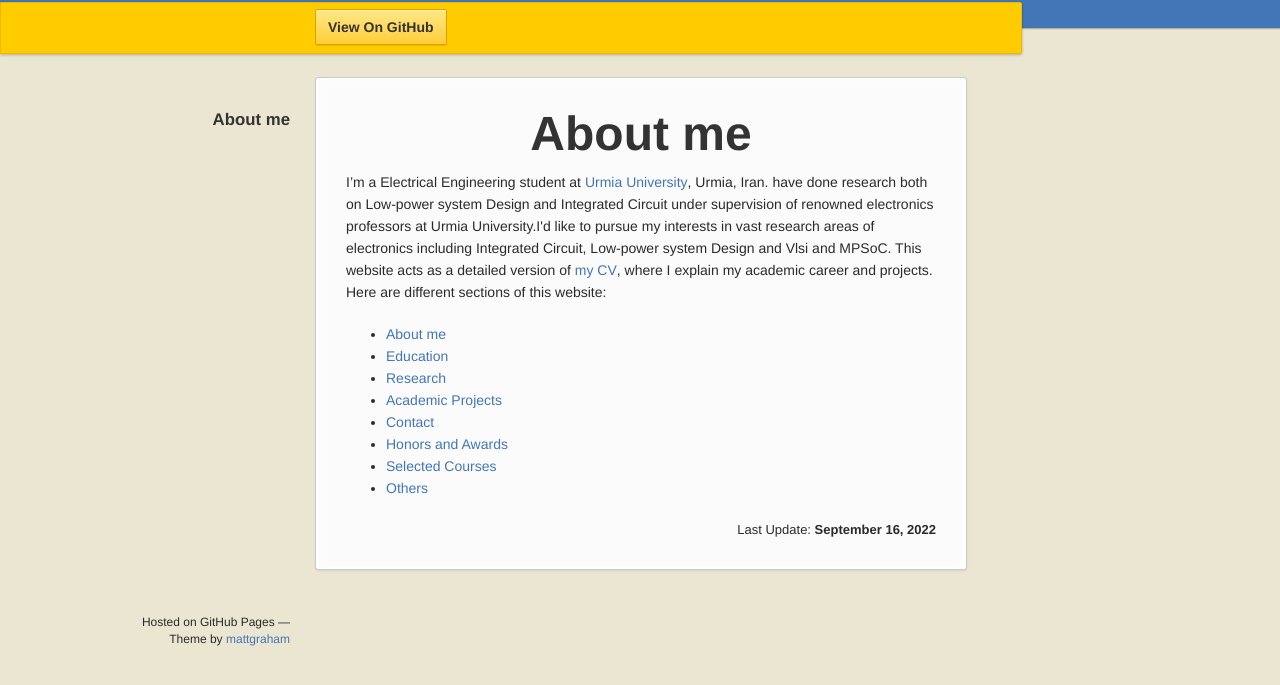
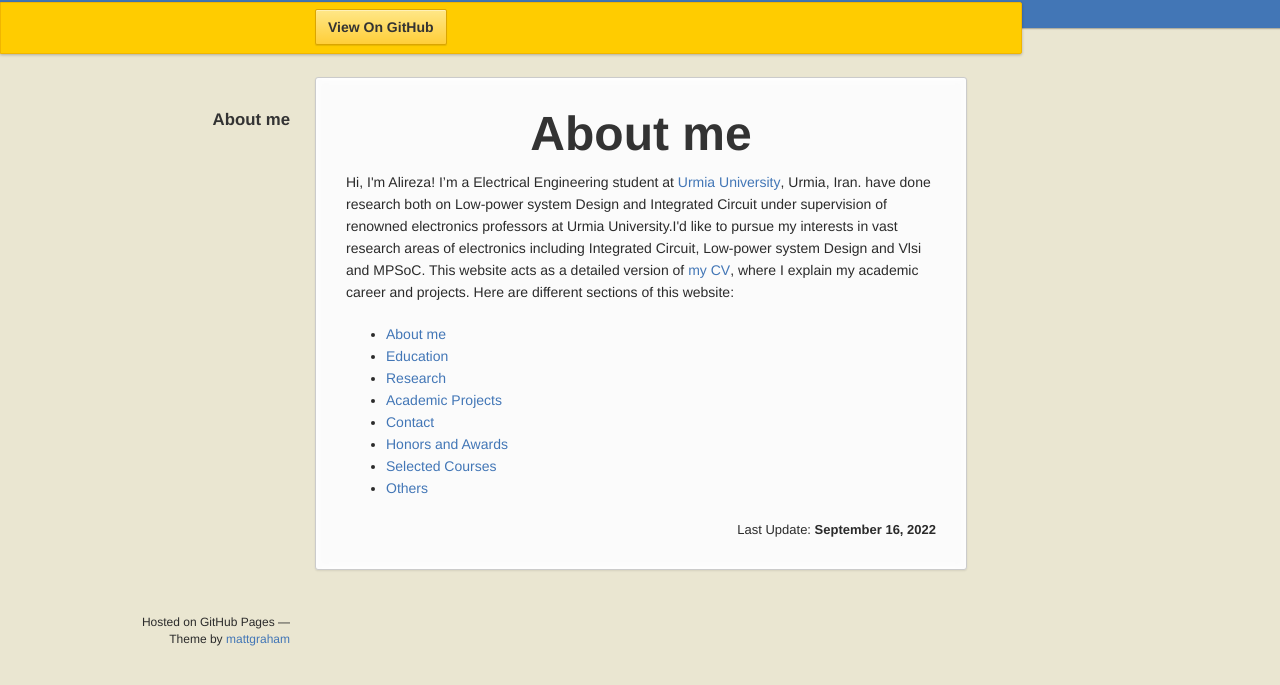
Before and after one commit to AlirezaAlivand/alirezaalivandgithub.io-, a plain HTML site: page index.html in a window 1280 px wide. Shown: the part 113-798 px from the top of the page. Drawn offline with nearby package versions, Linux system fonts and the light colour scheme; a script that the page names is missing; a web font is replaced by a local one.

Commit message:
Update index.html

```diff
--- a/index.html
+++ b/index.html
@@ -63,7 +63,7 @@
       <h1 id="about-me"><font size="10"><center>About me</center></font></h1>
 
 <p>
-    I’m a Electrical Engineering student at <a href="https://www.urmia.ac.ir/">Urmia University</a>, Urmia, Iran.
+    Hi, I'm Alireza! I’m a Electrical Engineering student at <a href="https://www.urmia.ac.ir/">Urmia University</a>, Urmia, Iran.
     have done research both on Low-power system Design  and Integrated Circuit under supervision of renowned
     electronics professors at Urmia University.I'd like to pursue my interests in
     vast research areas of electronics including Integrated Circuit, Low-power system Design  and Vlsi and MPSoC.
```
